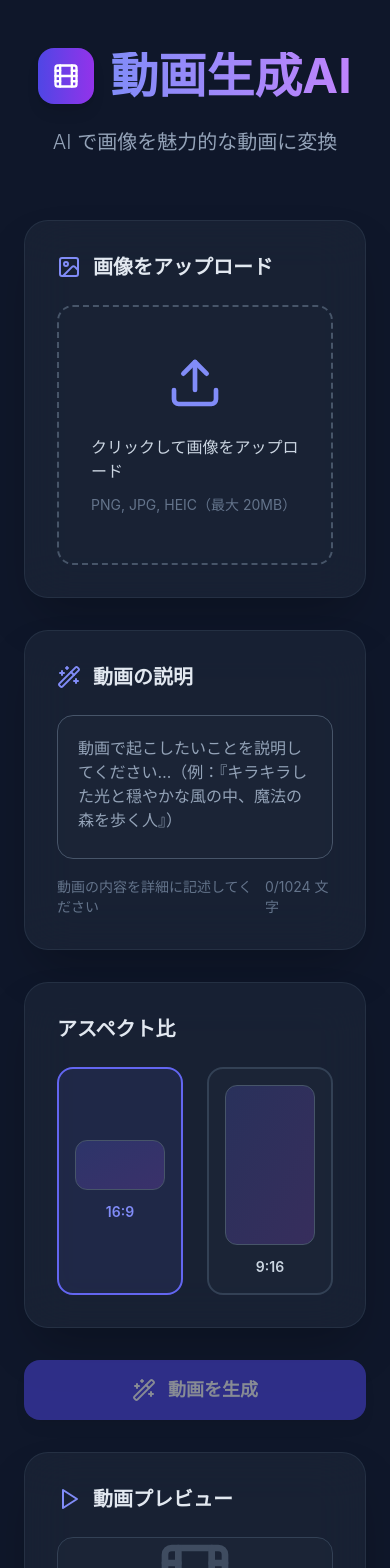
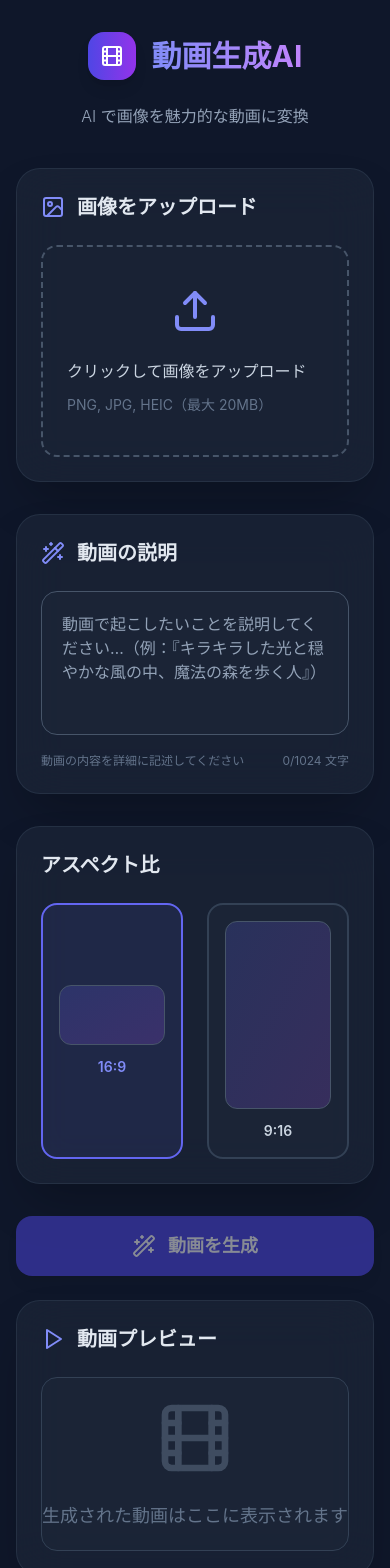
Before and after one commit to usagi917/veoapp, a Next.js app: page / in a window 390 px wide. Shown: the top 1568 px of the page. Built offline with nearby package versions, Linux system fonts and the light colour scheme.

Commit message:
レスポンシブデザイン

```diff
--- a/src/app/api/generate-video/route.ts
+++ b/src/app/api/generate-video/route.ts
@@ -1,4 +1,5 @@
-import { GoogleGenAI } from '@google/genai'
+// biome-ignore assist/source/organizeImports: manual import order preferred
+import { GoogleGenAI } from '@google/genai/node'
 export const dynamic = 'force-dynamic'
 import type { NextRequest } from 'next/server'
 import { NextResponse } from 'next/server'
@@ -54,7 +55,7 @@ export async function POST(request: NextRequest) {
 
     // Generate video using Veo 3
     let operation = await client.models.generateVideos({
-      model: 'veo-3.0-generate-001',
+      model: 'veo-3.0-fast-generate-001', // veo-3.0-generate-001
       source: {
         prompt: enhancedPrompt,
         image: {
--- a/src/app/api/generate-video/status/route.ts
+++ b/src/app/api/generate-video/status/route.ts
@@ -1,7 +1,7 @@
-import { GoogleGenAI, GenerateVideosOperation } from '@google/genai'
-export const dynamic = 'force-dynamic'
+import { GoogleGenAI, GenerateVideosOperation } from '@google/genai/node'
 import type { NextRequest } from 'next/server'
 import { NextResponse } from 'next/server'
+export const dynamic = 'force-dynamic'
 
 const client = new GoogleGenAI({
   apiKey: process.env.NEXT_PUBLIC_GEMINI_API_KEY || ''
--- a/src/app/globals.css
+++ b/src/app/globals.css
@@ -22,11 +22,11 @@
   }
 
   .upload-area {
-    @apply border-2 border-dashed border-slate-600 hover:border-indigo-400 rounded-2xl p-8 text-center transition-all duration-300 cursor-pointer bg-slate-800/30 hover:bg-slate-700/50;
+    @apply border-2 border-dashed border-slate-600 hover:border-indigo-400 rounded-2xl p-6 sm:p-8 text-center transition-all duration-300 cursor-pointer bg-slate-800/30 hover:bg-slate-700/50;
   }
 
   .progress-step {
-    @apply flex items-center justify-center w-10 h-10 rounded-full border-2 transition-all duration-300;
+    @apply flex items-center justify-center w-9 h-9 sm:w-10 sm:h-10 rounded-full border-2 transition-all duration-300;
   }
 
   .step-active {
@@ -57,3 +57,14 @@
     @apply border-slate-700 hover:border-slate-600 bg-slate-800/50 text-slate-300;
   }
 }
+
+@layer utilities {
+  /* モバイルで進捗ステップを横スクロールさせる際にスクロールバーを隠す */
+  .no-scrollbar::-webkit-scrollbar {
+    display: none;
+  }
+  .no-scrollbar {
+    -ms-overflow-style: none; /* IE and Edge */
+    scrollbar-width: none; /* Firefox */
+  }
+}
--- a/src/app/page.tsx
+++ b/src/app/page.tsx
@@ -216,29 +216,29 @@ export default function Home() {
   }
 
   return (
-    <div className="min-h-screen py-12 px-6">
+    <div className="min-h-screen py-8 px-4 sm:py-12 sm:px-6">
       <div className="max-w-5xl mx-auto">
         {/* Header */}
-        <div className="text-center mb-16">
+        <div className="text-center mb-10 sm:mb-16">
           <div className="flex items-center justify-center gap-4 mb-6">
-            <div className="w-14 h-14 bg-gradient-to-r from-indigo-600 to-purple-600 rounded-2xl flex items-center justify-center shadow-lg">
-              <Film className="w-7 h-7 text-white" />
+            <div className="w-12 h-12 sm:w-14 sm:h-14 bg-gradient-to-r from-indigo-600 to-purple-600 rounded-2xl flex items-center justify-center shadow-lg">
+              <Film className="w-6 h-6 sm:w-7 sm:h-7 text-white" />
             </div>
-            <h1 className="text-5xl font-bold bg-gradient-to-r from-indigo-400 to-purple-400 bg-clip-text text-transparent">
+            <h1 className="text-3xl sm:text-5xl font-bold bg-gradient-to-r from-indigo-400 to-purple-400 bg-clip-text text-transparent">
               動画生成AI
             </h1>
           </div>
-          <p className="text-slate-400 text-xl font-light">
+          <p className="text-slate-400 text-base sm:text-xl font-light">
             AI で画像を魅力的な動画に変換
           </p>
         </div>
 
         {/* Progress Steps */}
         {(selectedImage || isGenerating) && (
-          <div className="modern-card p-8 mb-12">
-            <div className="flex items-center justify-between">
+          <div className="modern-card p-6 sm:p-8 mb-12">
+            <div className="flex items-center sm:justify-between gap-4 overflow-x-auto no-scrollbar -mx-2 px-2 flex-nowrap">
               {steps.map((step, index) => (
-                <div key={step.id} className="flex items-center">
+                <div key={step.id} className="flex items-center flex-shrink-0">
                   <div className={`progress-step ${
                     step.status === 'completed'
                       ? 'step-completed'
@@ -267,7 +267,7 @@ export default function Home() {
                     {step.label}
                   </span>
                   {index < steps.length - 1 && (
-                    <div className={`w-20 h-0.5 mx-6 rounded-full transition-all duration-300 ${
+                    <div className={`w-12 sm:w-16 md:w-20 h-0.5 mx-4 sm:mx-6 rounded-full transition-all duration-300 ${
                       steps[index + 1].status === 'completed' || steps[index + 1].status === 'active'
                         ? 'bg-gradient-to-r from-indigo-500 to-purple-500'
                         : 'bg-slate-700'
@@ -279,11 +279,11 @@ export default function Home() {
           </div>
         )}
 
-        <div className="grid lg:grid-cols-2 gap-8">
+        <div className="grid lg:grid-cols-2 gap-6 lg:gap-8">
           {/* Input Section */}
           <div className="space-y-8">
             {/* Image Upload */}
-            <div className="modern-card p-8">
+            <div className="modern-card p-6 sm:p-8">
               <h2 className="text-xl font-semibold mb-6 flex items-center gap-3 text-slate-200">
                 <ImageIcon className="w-6 h-6 text-indigo-400" />
                 画像をアップロード
@@ -346,7 +346,7 @@ export default function Home() {
                       <img
                         src={imagePreview}
                         alt="アップロードプレビュー"
-                        className="max-h-64 mx-auto rounded-2xl shadow-2xl"
+                        className="max-h-64 max-w-full mx-auto rounded-2xl shadow-2xl"
                       />
                       {/** biome-ignore lint/a11y/useSemanticElements: reset form button */}
                       <div
@@ -371,14 +371,14 @@ export default function Home() {
                     </div>
                   ) : (
                     <div className="py-4">
-                      <Upload className="w-14 h-14 mx-auto mb-6 text-indigo-400" />
+                      <Upload className="w-12 h-12 sm:w-14 sm:h-14 mx-auto mb-6 text-indigo-400" />
                       <p className="text-slate-300 mb-3 font-medium">クリックして画像をアップロード</p>
                       <p className="text-sm text-slate-500">PNG, JPG, HEIC（最大 20MB）</p>
                     </div>
                   )
                 ) : (
                   <div className="py-4">
-                    <Upload className="w-14 h-14 mx-auto mb-6 text-indigo-400" />
+                    <Upload className="w-12 h-12 sm:w-14 sm:h-14 mx-auto mb-6 text-indigo-400" />
                     <p className="text-slate-300 mb-3 font-medium">クリックして画像をアップロード</p>
                     <p className="text-sm text-slate-500">PNG, JPG, HEIC（最大 20MB）</p>
                   </div>
@@ -387,7 +387,7 @@ export default function Home() {
             </div>
 
             {/* Text Prompt */}
-            <div className="modern-card p-8">
+            <div className="modern-card p-6 sm:p-8">
               <h2 className="text-xl font-semibold mb-6 flex items-center gap-3 text-slate-200">
                 <Wand2 className="w-6 h-6 text-indigo-400" />
                 動画の説明
@@ -399,14 +399,14 @@ export default function Home() {
                 className="w-full h-36 p-5 bg-slate-800/50 border border-slate-600 rounded-2xl focus:ring-2 focus:ring-indigo-500 focus:border-indigo-500 resize-none text-slate-100 placeholder-slate-400 transition-all duration-300"
                 disabled={isGenerating}
               />
-              <div className="mt-3 text-sm text-slate-500 flex justify-between">
+              <div className="mt-3 text-xs sm:text-sm text-slate-500 flex justify-between">
                 <span>動画の内容を詳細に記述してください</span>
                 <span>{prompt.length}/1024 文字</span>
               </div>
             </div>
 
             {/* Aspect Ratio */}
-            <div className="modern-card p-8">
+            <div className="modern-card p-6 sm:p-8">
               <h2 className="text-xl font-semibold mb-6 text-slate-200">アスペクト比</h2>
               <div className="grid grid-cols-2 gap-6">
                 {(['16:9', '9:16'] as AspectRatio[]).map((ratio) => (
@@ -455,7 +455,7 @@ export default function Home() {
           </div>
 
           {/* Preview Section */}
-          <div className="modern-card p-8">
+          <div className="modern-card p-6 sm:p-8">
             <h2 className="text-xl font-semibold mb-6 flex items-center gap-3 text-slate-200">
               <Play className="w-6 h-6 text-indigo-400" />
               動画プレビュー
@@ -487,7 +487,7 @@ export default function Home() {
                   <p className="text-sm text-red-400 bg-red-500/10 border border-red-500/20 rounded-xl p-3">{videoError}</p>
                 )}
 
-                <div className="flex gap-4">
+                <div className="flex flex-col sm:flex-row gap-3 sm:gap-4">
                   <button
                     type="button"
                     onClick={() => {
```
